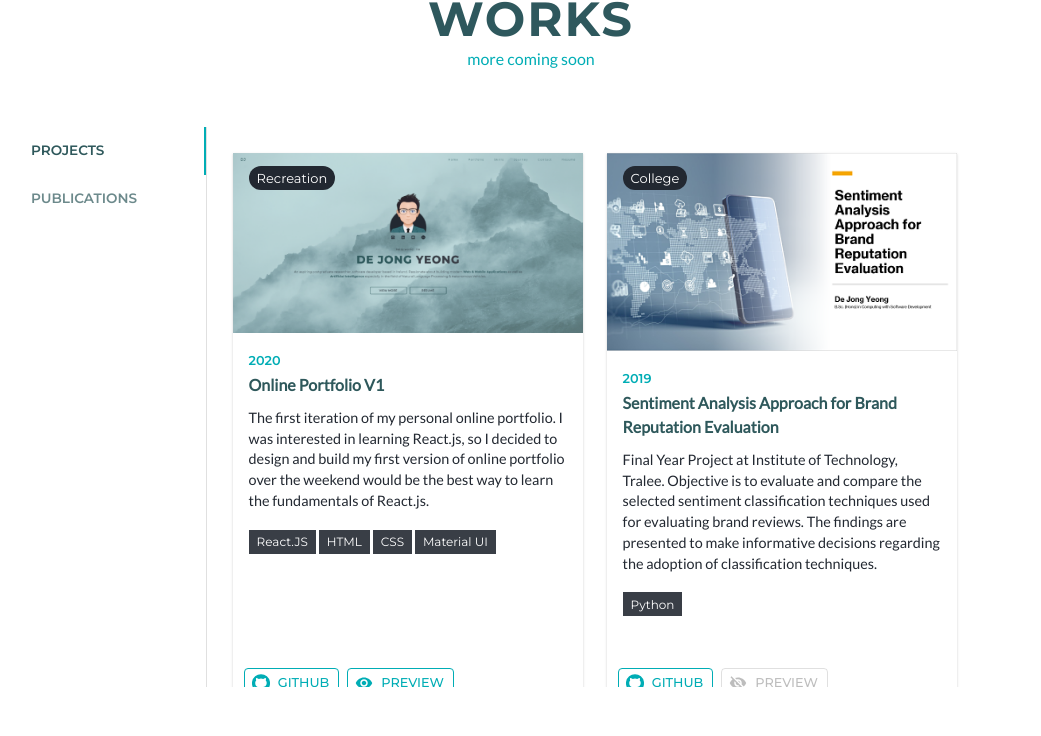
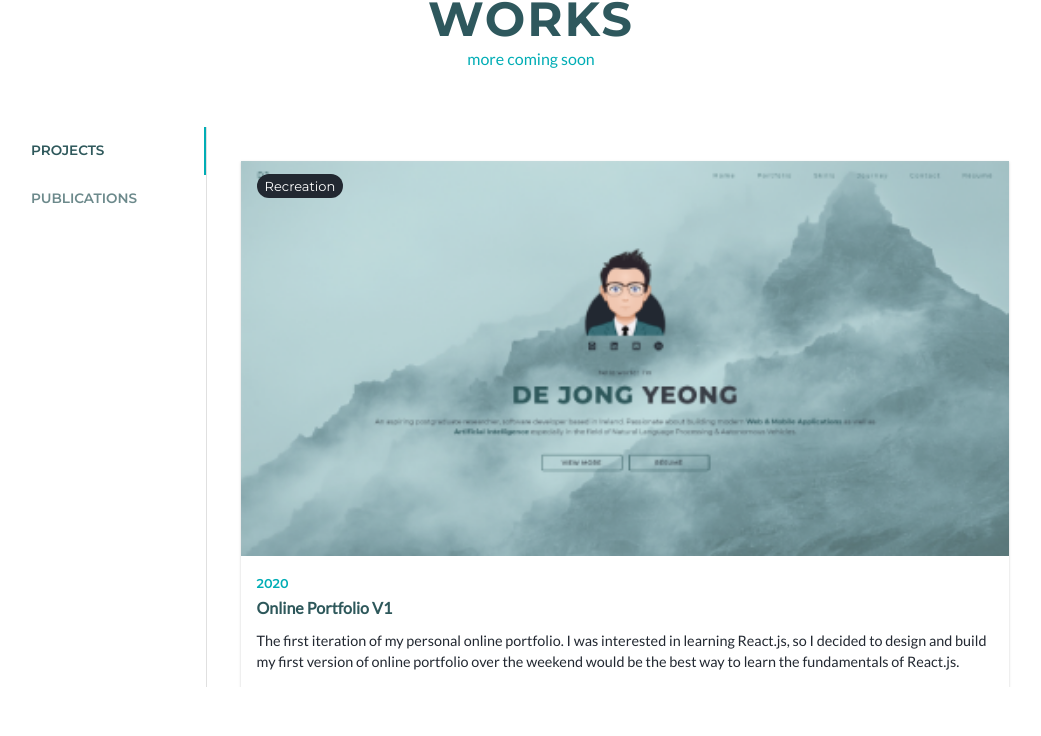
Before and after one commit to dejongyeong/web-portfolio, a React (Create React App) app: page / in a window 1280 px wide. Shown: the part 860-1596 px from the top of the page, without its empty margins (109-1150 px from the left). Built offline with nearby package versions, Linux system fonts and the light colour scheme; no server answers.

Commit message:
refactor ui in portfolio sections

```diff
--- a/src/components/Portfolio.js
+++ b/src/components/Portfolio.js
@@ -170,7 +170,7 @@ function TabPanel(props) {
       }
       {...other}
     >
-      {value === index && <Box sx={{ p: 2 }}>{children}</Box>}
+      {value === index && <Box p={3}>{children}</Box>}
     </div>
   );
 }
--- a/src/components/Projects.js
+++ b/src/components/Projects.js
@@ -69,7 +69,7 @@ const useStyle = makeStyles((theme) => ({
   actionButton: {
     marginLeft: '.1rem',
     marginBottom: '.4rem',
-    [theme.breakpoints.up('lg')]: {
+    [theme.breakpoints.up('xl')]: {
       position: 'absolute',
       bottom: '0',
       left: '.1rem',
@@ -84,6 +84,7 @@ const useStyle = makeStyles((theme) => ({
       },
       paddingLeft: '.8rem',
     },
+    paddingLeft: '.85rem',
   },
 }));
 
@@ -101,7 +102,7 @@ const CustomCard = withStyles((theme) => ({
       transition: 'transform 0.3s ease-out',
       position: 'relative',
     },
-    [theme.breakpoints.down('lg')]: {
+    [theme.breakpoints.down('xl')]: {
       maxWidth: '100% !important',
       height: '100%',
       maxHeight: '100% !important',
```
Also changed, not shown: 1 other file (tests, documents, lock files or other folders).
